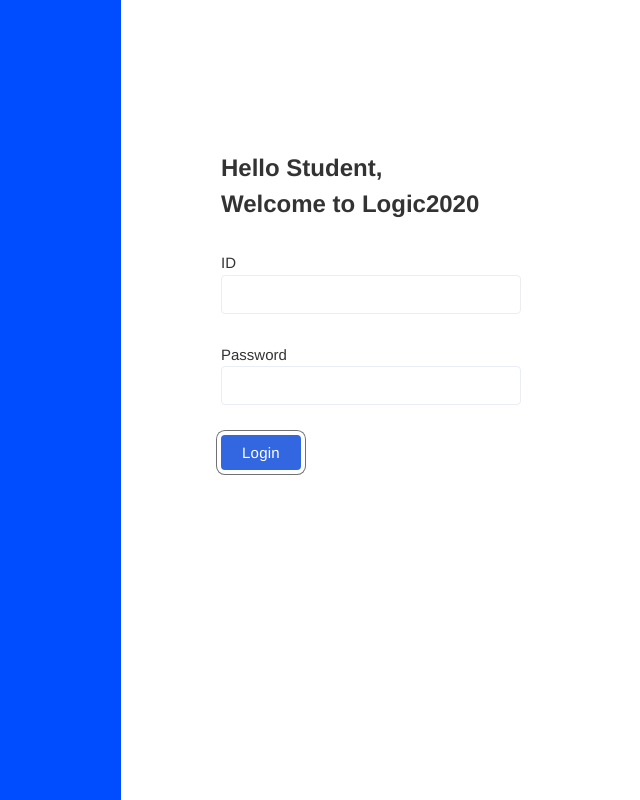
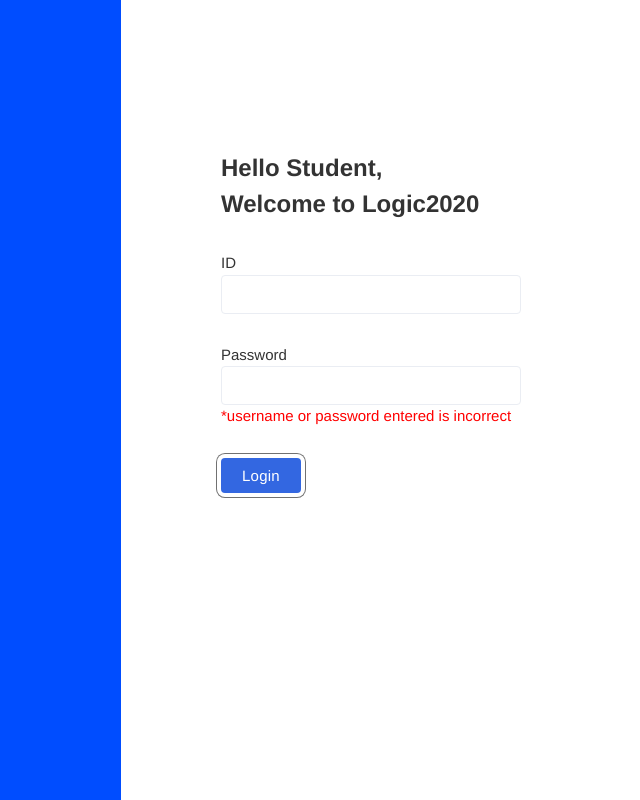
Before and after one commit to leesgrey/Logic2020, a plain HTML site: page tmpl/login.html in a window 1280 px wide. Both pictures are taken after a click on the button "Login". Shown: the whole page, without its empty margins (583-1223 px from the left). Drawn offline with Linux system fonts and the light colour scheme.

Commit message:
- Auth error message

```diff
--- a/js/login.js
+++ b/js/login.js
@@ -17,6 +17,15 @@
   else if (idInput.value == 'admin' && pwInput.value == 'admin'){
     document.location.href = '../tmpl/professorDashboard.html';
   }
+  else {
+    let field = document.querySelector('#errorMessage');
+    let message = document.createElement('p');
+    if (field.innerHTML.trim().length === 0) {
+      message.innerHTML = "*username or password entered is incorrect";
+      message.style.color = "red"
+    }
+    field.appendChild(message)
+  }
 }
 
 // if enter pressed on pwInput, click button
--- a/tmpl/login.html
+++ b/tmpl/login.html
@@ -37,6 +37,8 @@
           <p>
             <input class="inputField" type="password" id="passWord" name="" value="" placeholder="">
           </p>
+          <p id="errorMessage">
+          </p>
         </div>
         <button class="btn blue-btn" id='loginButton'>Login</button>
       </div>
```
